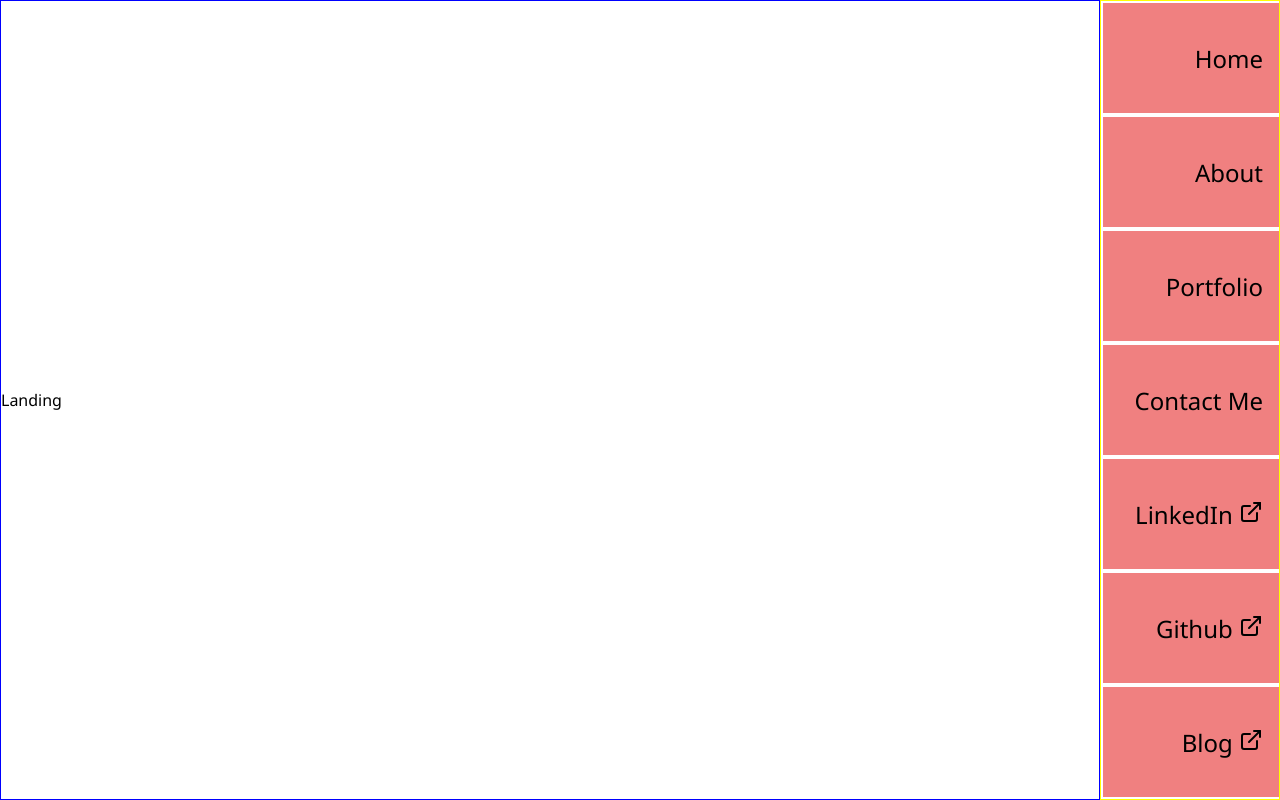
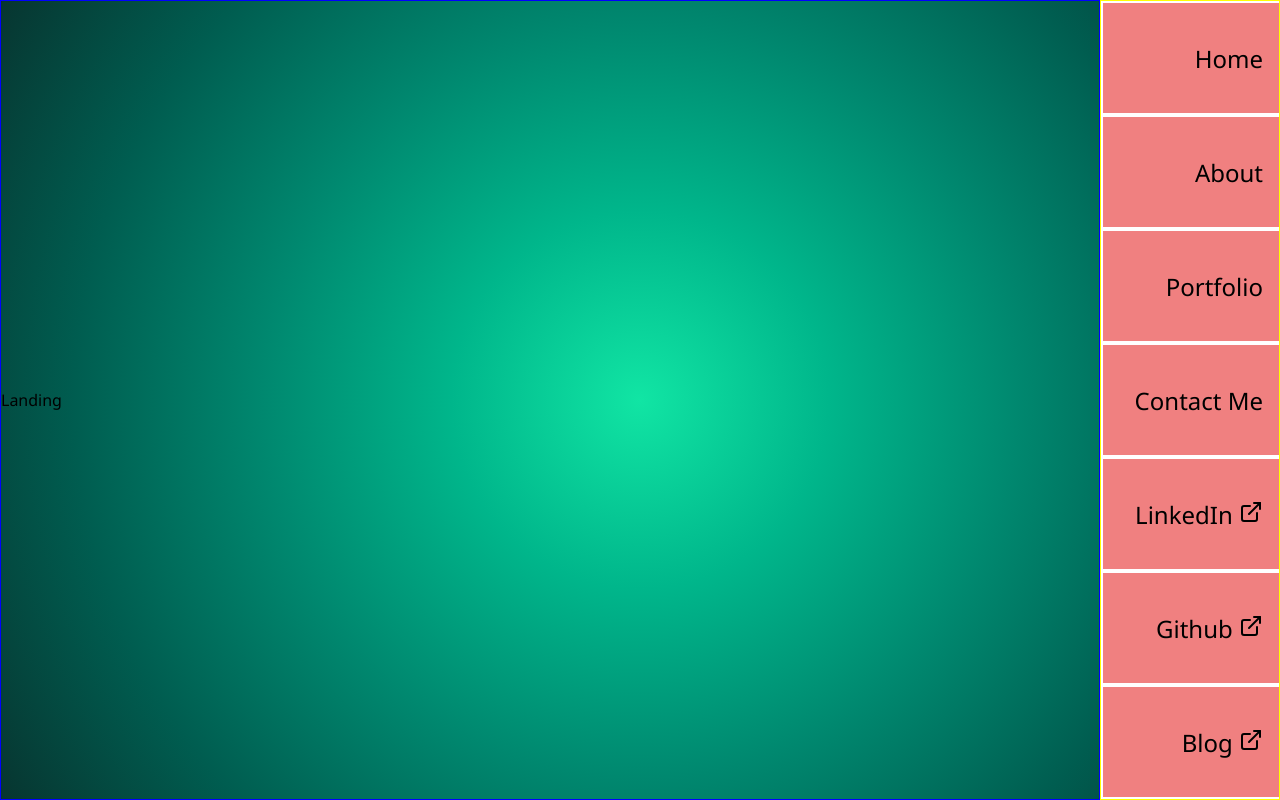
Before and after one commit to NicMortelliti/portfolio, a React (Create React App) app: page / in a window 1280 px wide. Built offline with nearby package versions, Linux system fonts and the light colour scheme.

Commit message:
Add unique theme for each app section

```diff
--- a/src/components/App.js
+++ b/src/components/App.js
@@ -1,10 +1,10 @@
-import React from "react";
+import React, { useState } from "react";
 import { BrowserRouter as Router, Routes, Route } from "react-router-dom";
 
 // Styled Components
 import GlobalStyles from "./styles/Global";
 import { ThemeProvider } from "styled-components";
-import { theme } from "./styles/Theme";
+import { green } from "./styles/Theme";
 import { Wrapper } from "./styles/Layout.styled";
 
 // Import components
@@ -15,13 +15,15 @@ import Portfolio from "../pages/Portfolio";
 import Contact from "../pages/Contact";
 
 function App() {
+  const [theme, setTheme] = useState(green);
+
   return (
     <ThemeProvider theme={theme}>
       <GlobalStyles />
       <Router>
         <Wrapper>
           <div className="nav">
-            <Navbar />
+            <Navbar setTheme={setTheme} />
           </div>
           <div className="content">
             <Routes>
--- a/src/components/Navbar.js
+++ b/src/components/Navbar.js
@@ -4,7 +4,9 @@ import { FiExternalLink } from "react-icons/fi";
 
 // Styled components
 import { NavBar as Nav } from "./styles/NavBar.styled";
+import { green, red, yellow, purple } from "../components/styles/Theme";
 
+function Navbar({ setTheme }) {
   // External Links
   // Create an array of links with a "to" that points to the external url,
   // as well as the "text" to display.
@@ -16,8 +18,8 @@ const externalLinks = [
   ];
 
   const RenderExternalLinks = () =>
-  externalLinks.map(({ to, text }) => (
-    <a href={to}>
+    externalLinks.map(({ to, text }, index) => (
+      <a key={index} href={to}>
         <h2>
           {text} <FiExternalLink />
         </h2>
@@ -29,22 +31,23 @@ const RenderExternalLinks = () =>
   // as well as the "text" to display as the NavLink.
   // Then map through the links, creating a navlink for each one.
   const links = [
-  { to: "/", text: "Home" },
-  { to: "/about", text: "About" },
-  { to: "/portfolio", text: "Portfolio" },
-  { to: "/contact", text: "Contact Me" },
+    { to: "/", text: "Home", theme: green },
+    { to: "/about", text: "About", theme: red },
+    { to: "/portfolio", text: "Portfolio", theme: yellow },
+    { to: "/contact", text: "Contact Me", theme: purple },
   ];
 
   const RenderLinks = () =>
-  links.map(({ to, text }) => (
+    links.map(({ to, text, theme }, index) => (
       <NavLink
+        key={index}
         to={to}
+        onClick={() => setTheme(theme)}
         className={({ isActive }) => (isActive ? "active" : undefined)}>
         <h2>{text}</h2>
       </NavLink>
     ));
 
-function Navbar() {
   return (
     <Nav>
       <RenderLinks />
--- a/src/components/styles/Global.js
+++ b/src/components/styles/Global.js
@@ -14,10 +14,10 @@ const GlobalStyles = createGlobalStyle`
   color: ${({ theme }) => theme.color || "black"};;
 }
 
-/* body {
-  background-image: radial-gradient(circle, ${({ theme }) =>
-    theme.gradient.green});
-} */
+body {
+  background-image: radial-gradient(circle, ${({ theme }) => theme.gradient});
+  transition: all 0.50s linear;
+}
 `;
 
 export default GlobalStyles;
--- a/src/components/styles/Theme.js
+++ b/src/components/styles/Theme.js
@@ -28,10 +28,26 @@ export const theme = {
   purple: purpleLight,
 
   gradient: {
-    green: `${greenLight}, #00B68B, #00886F, #005D50, ${greenDark}`,
     blue: `${blueLight}, #259395, #197d82, #0f676f, ${blueDark}`,
-    red: `${redLight}, #790009, #670008, #560005, ${redDark}`,
-    yellow: `${yellowLight}, #B68D45, #9E732E, #875919, ${yellowDark}`,
-    purple: `${purpleLight}, #8E53B2, #853FA2, #7D2892, ${purpleDark}`,
   },
 };
+
+export const green = {
+  ...theme,
+  gradient: `${greenLight}, #00B68B, #00886F, #005D50, ${greenDark}`,
+};
+
+export const red = {
+  ...theme,
+  gradient: `${redLight}, #790009, #670008, #560005, ${redDark}`,
+};
+
+export const yellow = {
+  ...theme,
+  gradient: `${yellowLight}, #B68D45, #9E732E, #875919, ${yellowDark}`,
+};
+
+export const purple = {
+  ...theme,
+  gradient: `${purpleLight}, #8E53B2, #853FA2, #7D2892, ${purpleDark}`,
+};
```
Also changed, not shown: src/pages/Landing.js (+4 -6 lines). Lines whose indentation alone changed are shown as unchanged.
